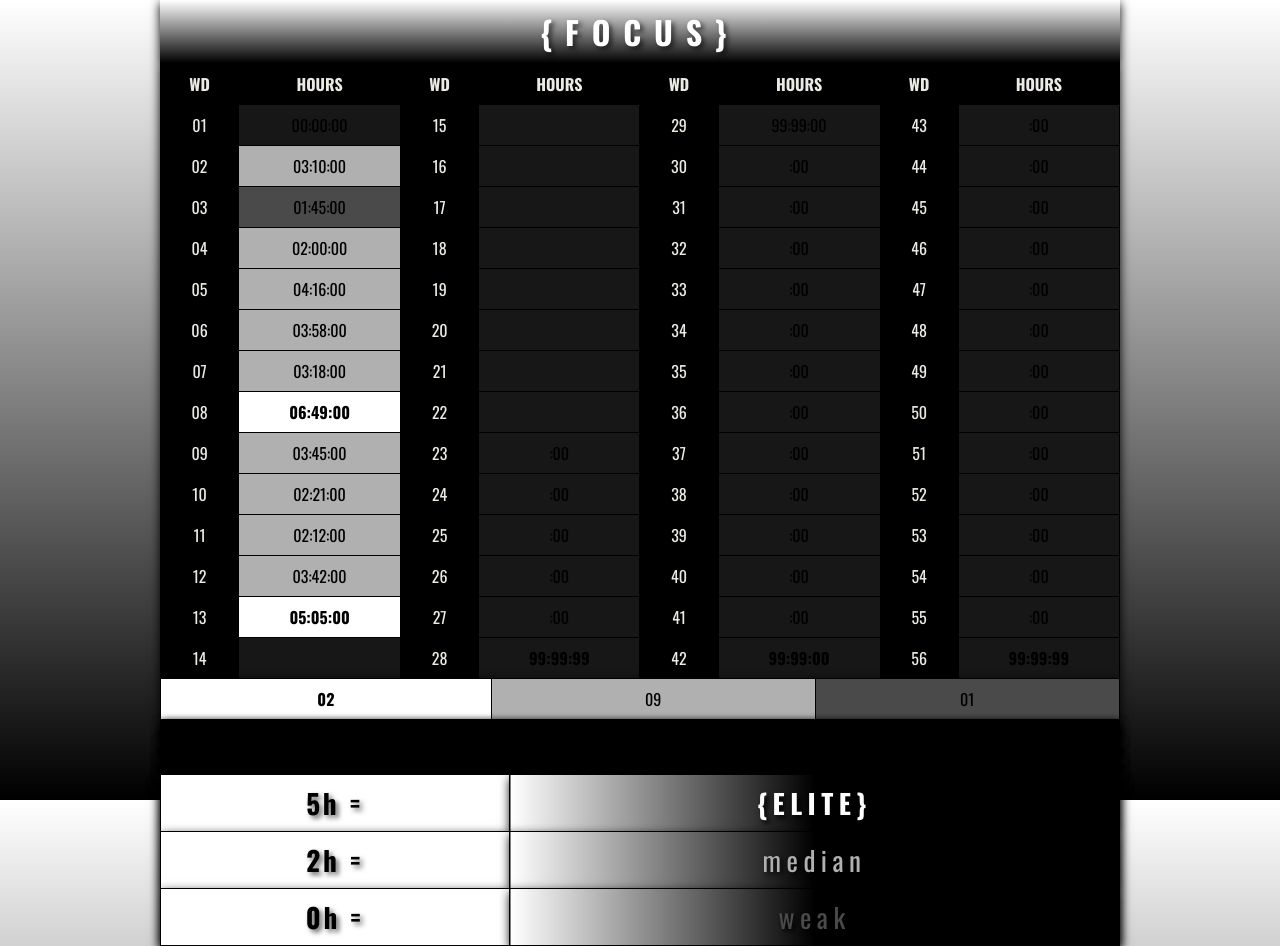
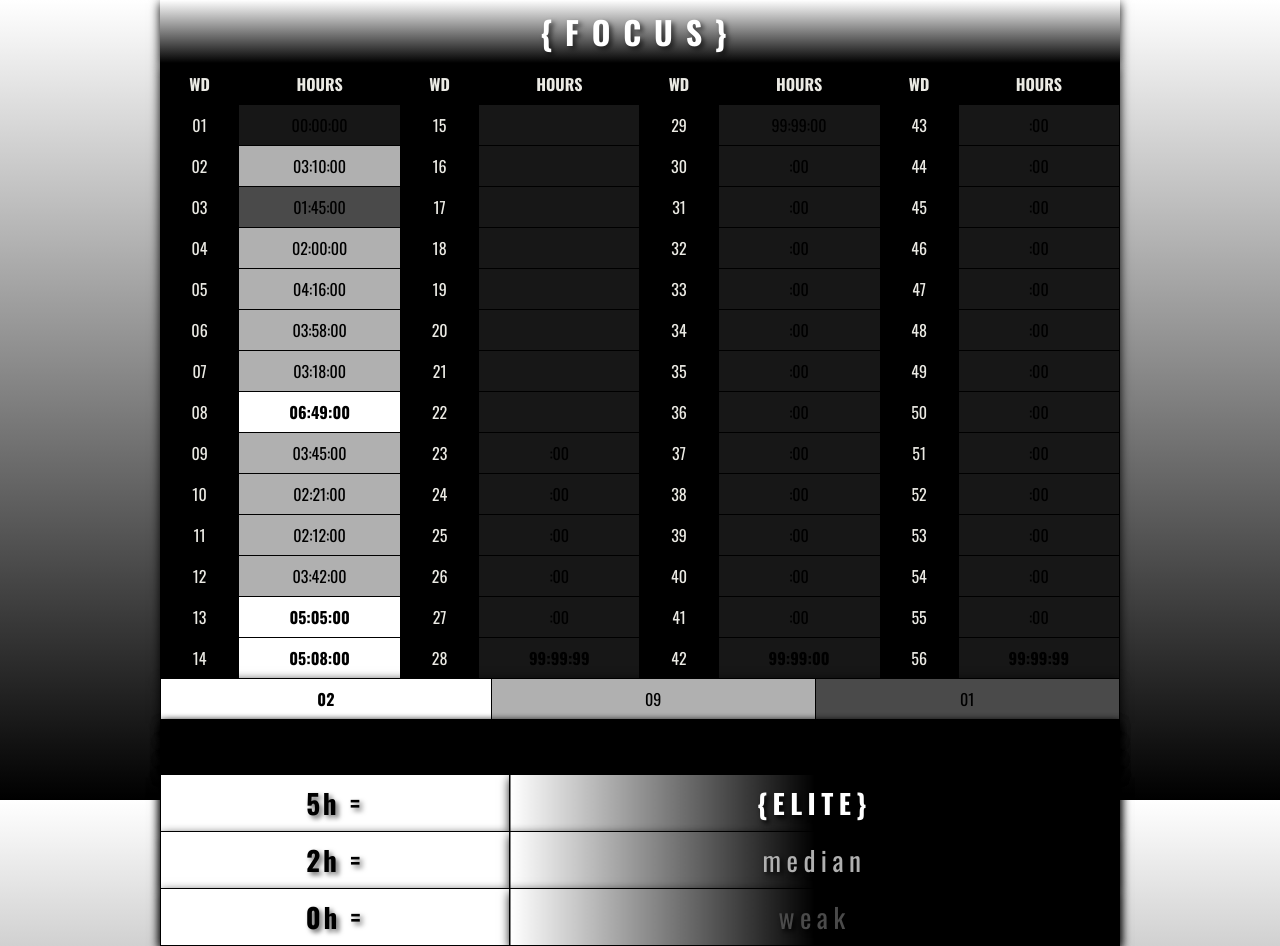
Before and after one commit to devjonesbr/ttable, a plain HTML site: page index.html in a window 1280 px wide. Drawn offline with nearby package versions, Linux system fonts and the light colour scheme; a web font is replaced by a local one.

Commit message:
Update index.html

```diff
--- a/index.html
+++ b/index.html
@@ -361,7 +361,7 @@
             </tr>
             <tr>
                 <td>14</td>
-                <td class="hrs"></td>
+                <td class="elite hrs">05:08:00</td>
                 <td>28</td>
                 <td class="hrs" id="example">99:99:99</td>
                 <td>42</td>
```
